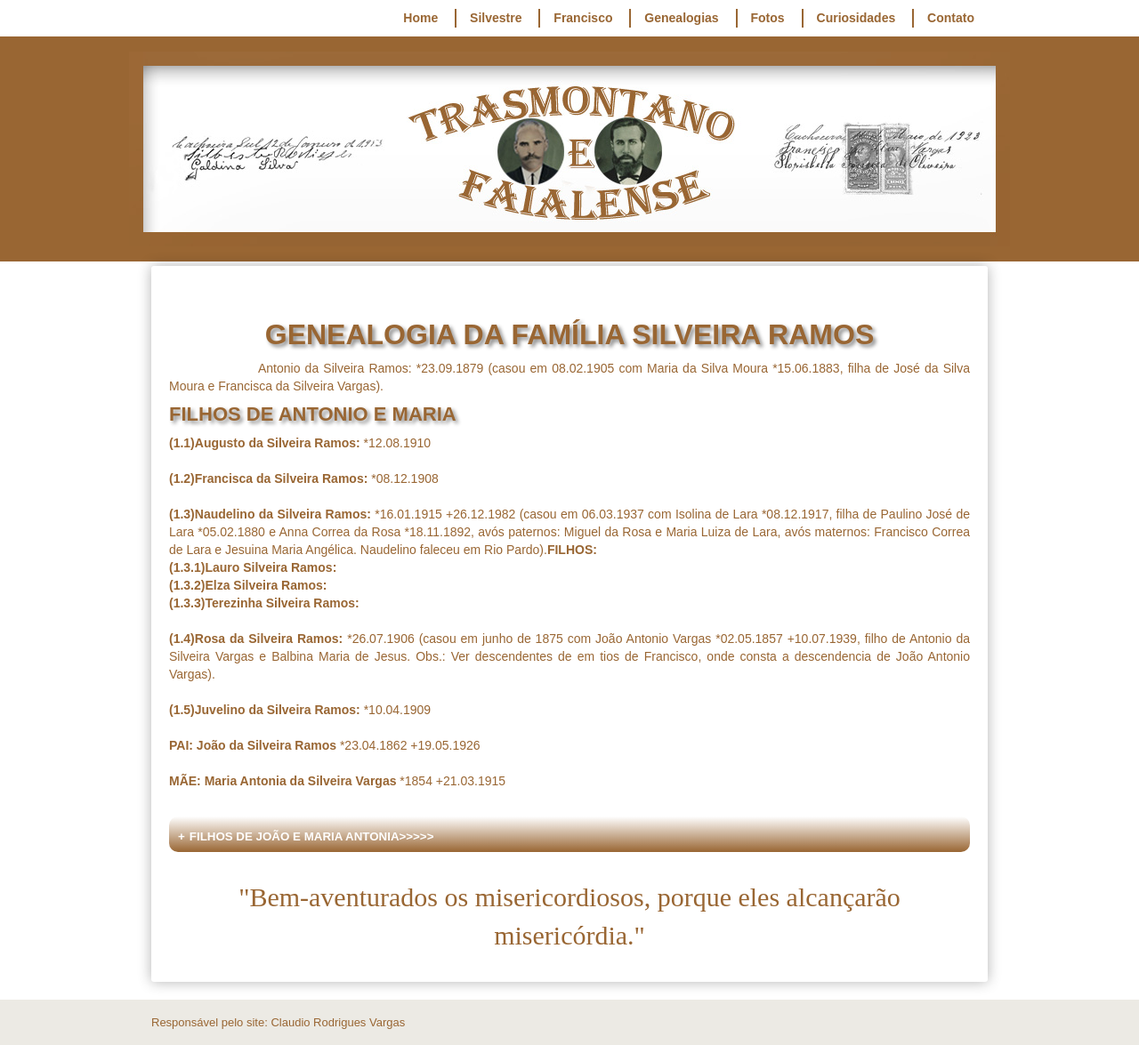
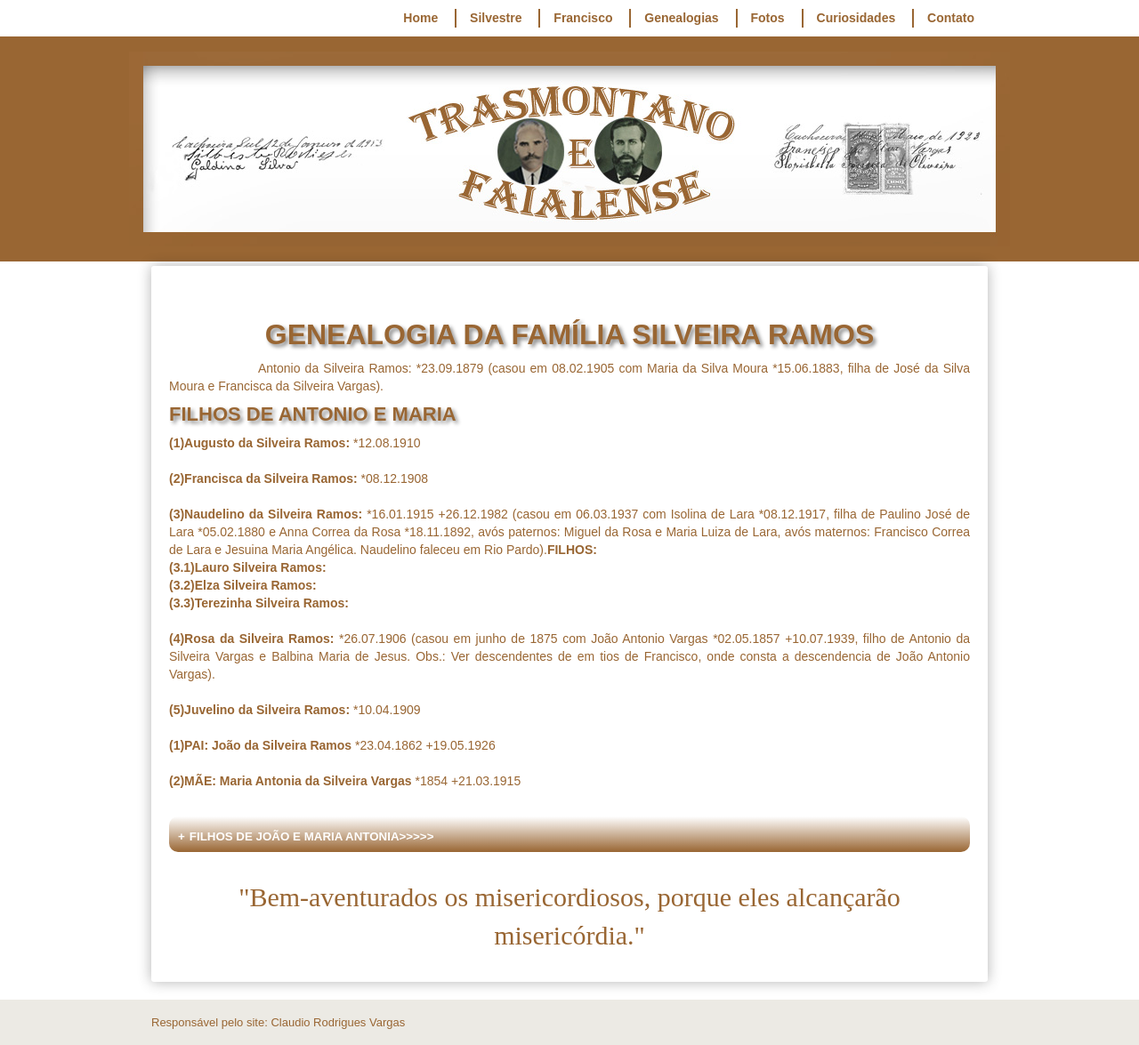
Before and after one commit to claudiovargas1955/claudiovargas1955.github.io, a Jekyll site: the page built from _pages/familia-silveira-ramos.html, in a window 1280 px wide. Shown: the whole page at 89% size. Built offline with Jekyll 4.4.1, drawn with Linux system fonts in a browser that asks for light colours; some web fonts are replaced.

Commit message:
Update familia-silveira-ramos.html

```diff
--- a/_pages/familia-silveira-ramos.html
+++ b/_pages/familia-silveira-ramos.html
@@ -99,26 +99,26 @@ details[open] summary {color:#996633;
 *15.06.1883, filha de José da Silva Moura e Francisca da Silveira Vargas). <br>
 
 <h4>FILHOS DE ANTONIO E MARIA </h4>
-<p><b>(1.1)Augusto da Silveira Ramos: </b>*12.08.1910 <br><br>
+<p><b>(1)Augusto da Silveira Ramos: </b>*12.08.1910 <br><br>
 
-<b>(1.2)Francisca da Silveira Ramos: </b>*08.12.1908 <br><br>
+<b>(2)Francisca da Silveira Ramos: </b>*08.12.1908 <br><br>
 
-<b>(1.3)Naudelino da Silveira Ramos: </b>*16.01.1915 +26.12.1982 (casou em 06.03.1937 com Isolina de Lara *08.12.1917, filha de
+<b>(3)Naudelino da Silveira Ramos: </b>*16.01.1915 +26.12.1982 (casou em 06.03.1937 com Isolina de Lara *08.12.1917, filha de
 Paulino José de Lara *05.02.1880 e Anna Correa da Rosa *18.11.1892, avós paternos: Miguel da Rosa e Maria Luiza de Lara, avós maternos:
 Francisco Correa de Lara e Jesuina Maria Angélica. Naudelino faleceu em Rio Pardo).<b>FILHOS: </b><br>
-  <b>(1.3.1)Lauro Silveira Ramos: </b><br>
-  <b>(1.3.2)Elza Silveira Ramos: </b><br>
-  <b>(1.3.3)Terezinha Silveira Ramos: </b><br><br>
+  <b>(3.1)Lauro Silveira Ramos: </b><br>
+  <b>(3.2)Elza Silveira Ramos: </b><br>
+  <b>(3.3)Terezinha Silveira Ramos: </b><br><br>
 
-<b>(1.4)Rosa da Silveira Ramos: </b>*26.07.1906 (casou em junho de 1875 com João Antonio Vargas *02.05.1857 +10.07.1939, filho de
+<b>(4)Rosa da Silveira Ramos: </b>*26.07.1906 (casou em junho de 1875 com João Antonio Vargas *02.05.1857 +10.07.1939, filho de
 Antonio da Silveira Vargas e Balbina Maria de Jesus. Obs.: Ver descendentes de em tios de Francisco, onde consta a descendencia de
 João Antonio Vargas).<br><br>
 
-<b>(1.5)Juvelino da Silveira Ramos: </b>*10.04.1909 <br><br>
+<b>(5)Juvelino da Silveira Ramos: </b>*10.04.1909 <br><br>
 
-<b>PAI: João da Silveira Ramos </b>*23.04.1862 +19.05.1926<br><br>
+<b>(1)PAI: João da Silveira Ramos </b>*23.04.1862 +19.05.1926<br><br>
 
-<b>MÃE: Maria Antonia da Silveira Vargas </b>*1854 +21.03.1915 <br><br>
+<b>(2)MÃE: Maria Antonia da Silveira Vargas </b>*1854 +21.03.1915 <br><br>
 
 <p><details><summary>FILHOS DE JOÃO E MARIA ANTONIA>>>>></summary></p>
 <p><b>(1)Antonio da Silveira Ramos: </b>*23.09.1879 (casou em 08.02.1905 com Maria da Silva Moura *15.06.1883, filha de José da Silva
@@ -229,7 +229,7 @@ filho de Constantino da Silveira Vargas, são primos-irmãos - RC-117 RO-18). FI
 Silva e Dulcina Gomes da Silva avós paternos: Policarpo Gomes da Silva e Candida Olimpia da Silva  avós maternos: Sergio Gomes da Silva
 e Julia Olimpia da Silva RC-79). <br/><br/>
 
-<b>(5.3) RHÉA SILVIA DA SILVEIRA VARGAS </b>*02.01.1913 (casou em 30.07.1941 com Angelino Machado Pereira *09.12.1897 filho de
+<b>(5.3)RHÉA SILVIA DA SILVEIRA VARGAS </b>*02.01.1913 (casou em 30.07.1941 com Angelino Machado Pereira *09.12.1897 filho de
 Vergilino Machado Pereira *1872 e Malvina Leonidia Scherer *1887 RC-99). <br/><br/>
 
 <b>(5.4)Maria Isabel da Silveira Vargas:</b> *16.09.1915 +27.05.1984 (casou em 23.09.1939 com Julio Angelino Gravim *18.03.1901
@@ -260,10 +260,10 @@ Vergilino Machado Pereira *1872 e Malvina Leonidia Scherer *1887 RC-99). <br/><b
   <b>(5.5.1)Maria Olanda da Silva Vargas: </b><br>
   <b>(5.5.2)Osvaldo da Silva Vargas: </b><br><br>
 
-<b>(5.6) João Pedro da Silveira Vargas</b> <br/><br/>
-<b>(5.7) Ondilina da Silveira Vargas </b><br/><br/>
-<b>(5.8) Eva Nira da Silveira Vargas: </b>*12.05.1929 +29.11.1993 (solteira). <br/><br/>
-<b>(5.9) José Francisco da Silveira Vargas.</b><br/><br/>
+<b>(5.6)João Pedro da Silveira Vargas</b> <br/><br/>
+<b>(5.7)Ondilina da Silveira Vargas </b><br/><br/>
+<b>(5.8)Eva Nira da Silveira Vargas: </b>*12.05.1929 +29.11.1993 (solteira). <br/><br/>
+<b>(5.9)José Francisco da Silveira Vargas.</b><br/><br/>
 
 <b>(6)Victorino da Silveira Ramos: </b>*04.04.1892 +15.07.1960 (casou em 23.06.1917 com Rosa Antonia da Silveira *20.01.1896 +31.08.1926,
 filha de José Antonio da Silveira +07.10.1905 e Brigida Maria de Vargas +27.03.1913, avós paternos Antonio da Silveira e Maria da
```
Also changed, not shown: other parts of _pages/familia-silveira-ramos.html (+1 -1 lines).
